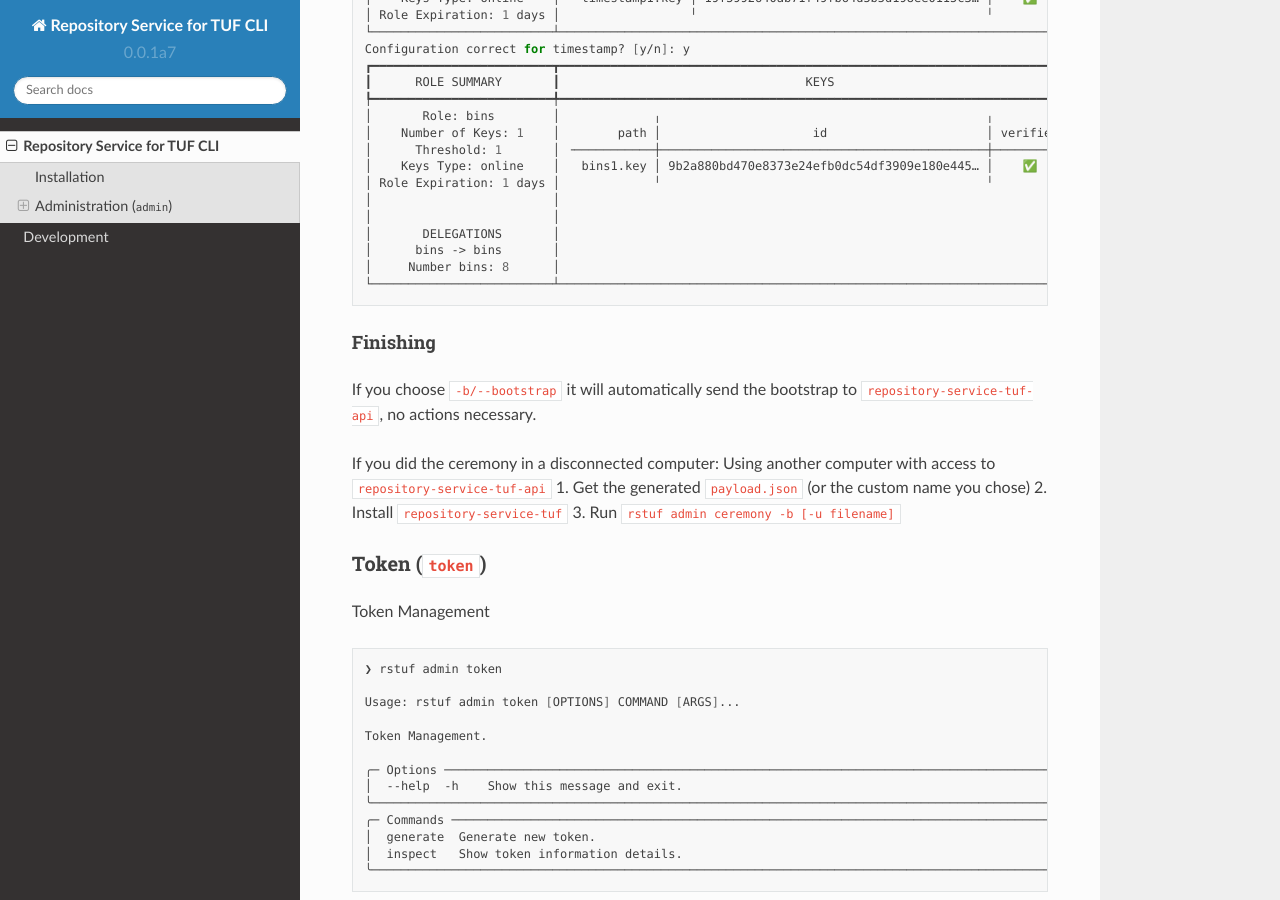
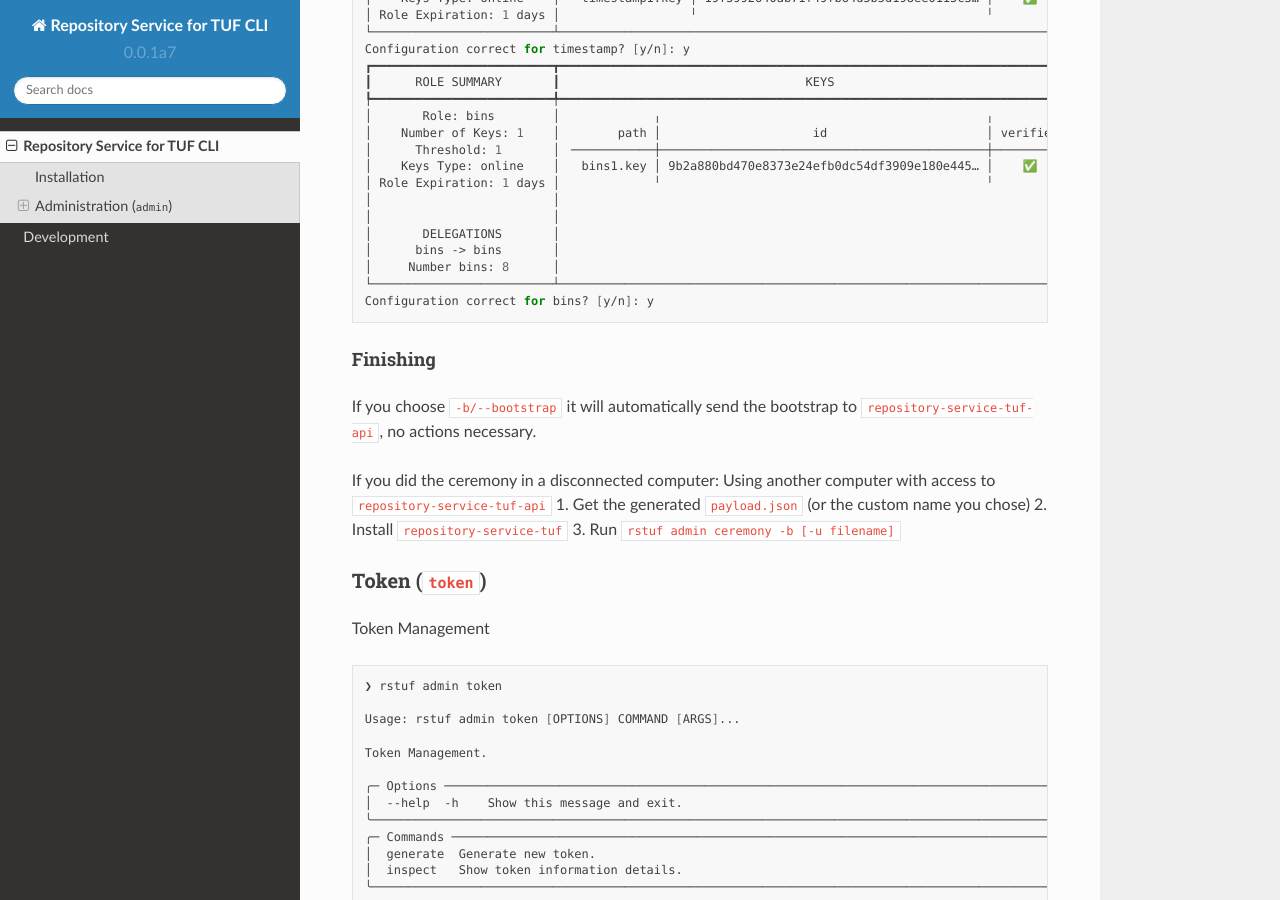
Before and after one commit to repository-service-tuf/repository-service-tuf-cli, a Sphinx documentation site: the page built from docs/source/guide/index.rst, in a window 1280 px wide and 900 px high, scrolled down 5634 px. Built offline with Sphinx 7.4.7 and the Read the Docs theme 2.0.0, drawn with Linux system fonts in a browser that asks for light colours.

Commit message:
Add missing confirmation question in the docs
Signed-off-by: Martin Vrachev <mvrachev@vmware.com>

```diff
--- a/docs/source/guide/index.rst
+++ b/docs/source/guide/index.rst
@@ -332,6 +332,7 @@ complete (without the offline keys).
     │      bins -> bins       │                                                                        │
     │     Number bins: 8      │                                                                        │
     └─────────────────────────┴────────────────────────────────────────────────────────────────────────┘
+    Configuration correct for bins? [y/n]: y
 
 Finishing
 .........
```
